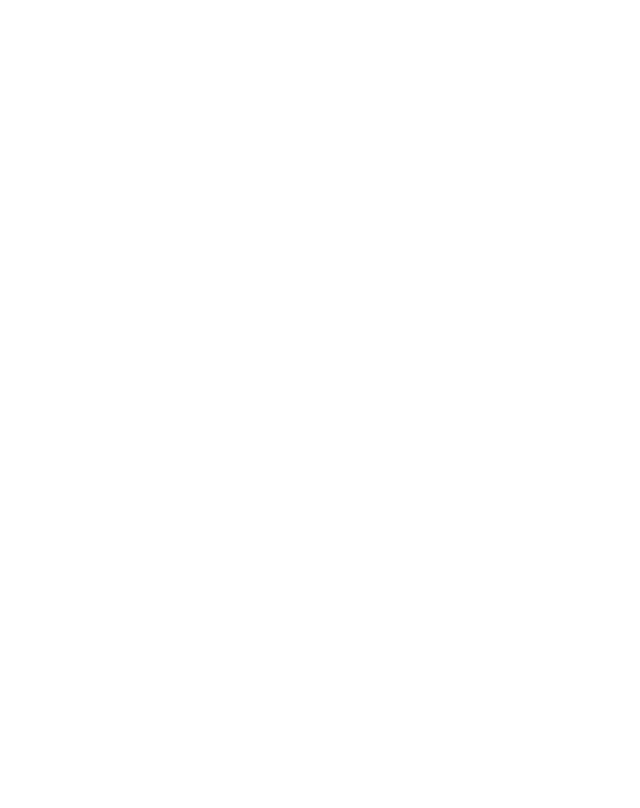
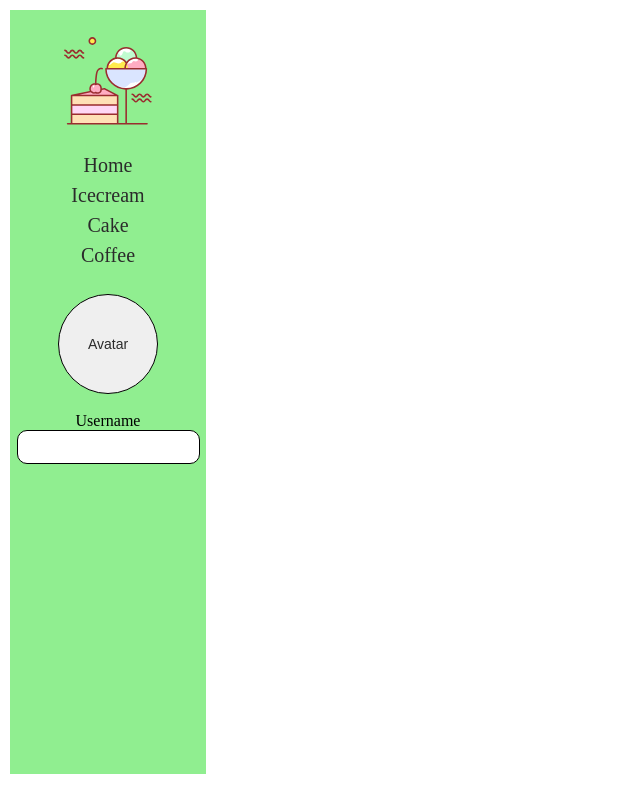
Before and after one commit to MartaFerraris/esercizi-CSS, a plain HTML site: page Flexbox/start/index.html in a window 1280 px wide. Shown: the whole page, without its empty margins (0-640 px from the left). Drawn offline with Linux system fonts and the light colour scheme.

Commit message:
fix: problem with layout

```diff
--- a/Flexbox/start/index.html
+++ b/Flexbox/start/index.html
@@ -8,6 +8,25 @@
     />
     <meta http-equiv="X-UA-Compatible" content="ie=edge" />
     <title>CSS Lessons</title>
+    <link href="style.css" rel="stylesheet" type="text/css">
   </head>
-  <body></body>
+  <body>
+    <aside id="sidebar">
+      <div class="image-svg">
+        <img src="ice-cream-svgrepo-com.svg" width="100px" height="100px"/>
+        <!-- <input type="image" src="ice-cream-svgrepo-com.svg" width="100px" height="100px"/> -->
+      </div>
+      <nav class="navbar-links">
+        <a href="#" class="first">Home</a>
+        <a href="#" class="second">Icecream</a>
+        <a href="#" class="third">Cake</a>
+        <a href="#" class="fourth">Coffee</a>
+      </nav>
+      <form class="avatar-username">
+        <input class="avatar" type="button" value="Avatar" onclick=""/>
+        <label class="username-1">Username</label>
+        <input class="username-2" type="text"/>
+      </form>
+    </aside>
+  </body>
 </html>
--- a/Flexbox/start/style.css
+++ b/Flexbox/start/style.css
@@ -0,0 +1,73 @@
+html, body {
+    height: 100%;
+    display: flex;
+}
+
+#sidebar {
+    padding: 1%;
+    margin: 1%;
+    width: 200px;
+    height: 95%;
+    background-color: lightgreen;
+    flex-direction: column;
+    display: flex;
+    align-items: center;
+}
+
+.image-svg {
+    margin: 10%;
+}
+
+.navbar-links{
+    display: flex;
+    flex-direction: column;
+    align-items: center;
+}
+
+.navbar-links a {
+    text-decoration: none;
+    color: #2b2b2b;
+    display: flex;
+    text-align: center;
+    font-size: 20px;
+    flex: 1 0 30px;
+}
+
+.navbar-links a:hover {
+    color: #2b2bb2;
+}
+
+.navbar-links a:active {
+    transform: scale(1.1);
+    transition: transform 0.3s;
+}
+
+.avatar-username {
+    padding: 10%;
+    display: flex;
+    flex-direction: column;
+    align-items: center;
+}
+
+.avatar {
+    margin-bottom: 10%;
+    width: 100px;
+    height: 100px;
+    border-radius: 100px;
+    border: 1px solid black;
+    color: #2b2b2b;
+    font-size: 14px;
+    align-items: center;
+}
+
+.avatar:hover {
+    cursor: pointer;
+    transform: scale(1.1);
+    transition: transform 0.3s;
+}
+
+.username-2 {
+    height: 30px;
+    border: 1px solid black;
+    border-radius: 10px;
+}
```
Also changed, not shown: Flexbox/start/ice-cream-svgrepo-com.svg (added).
